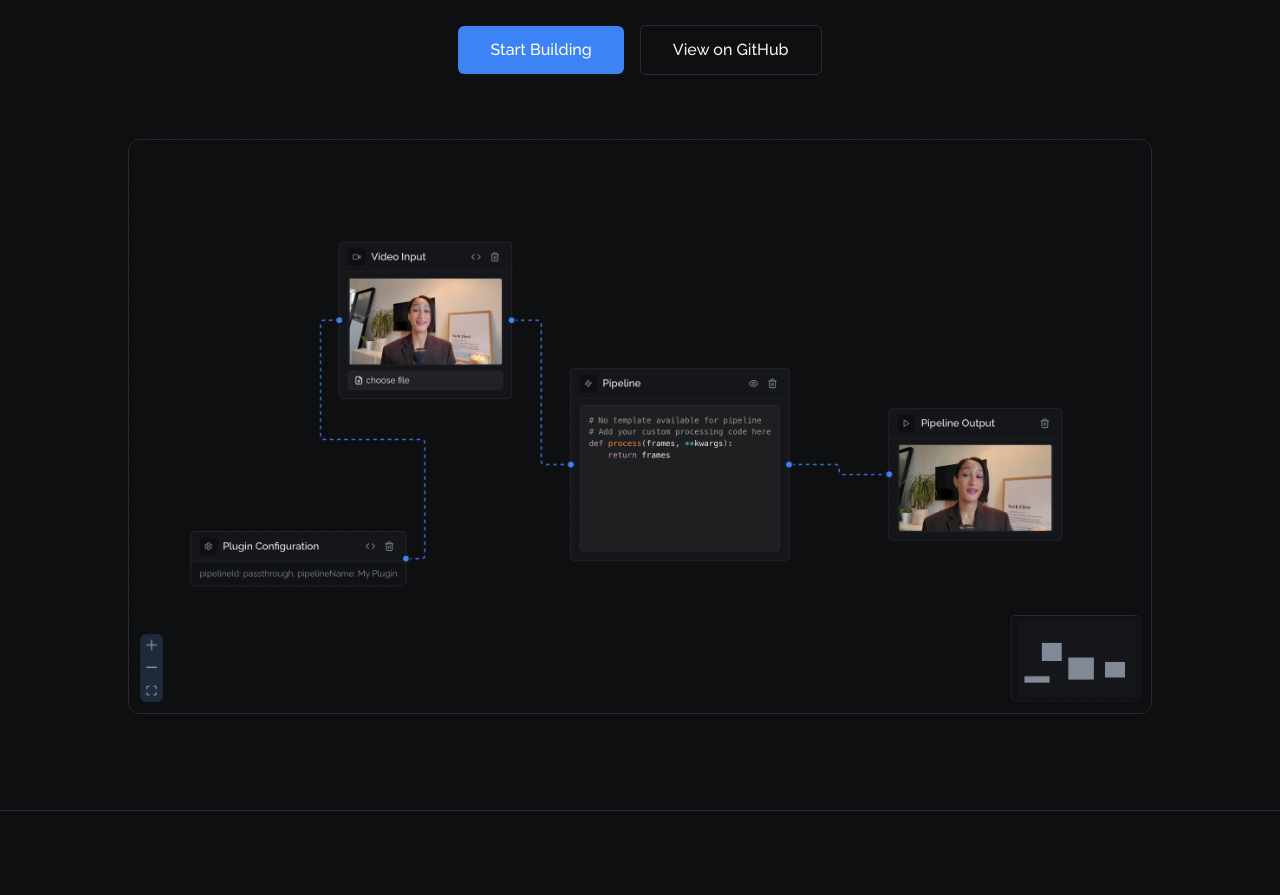
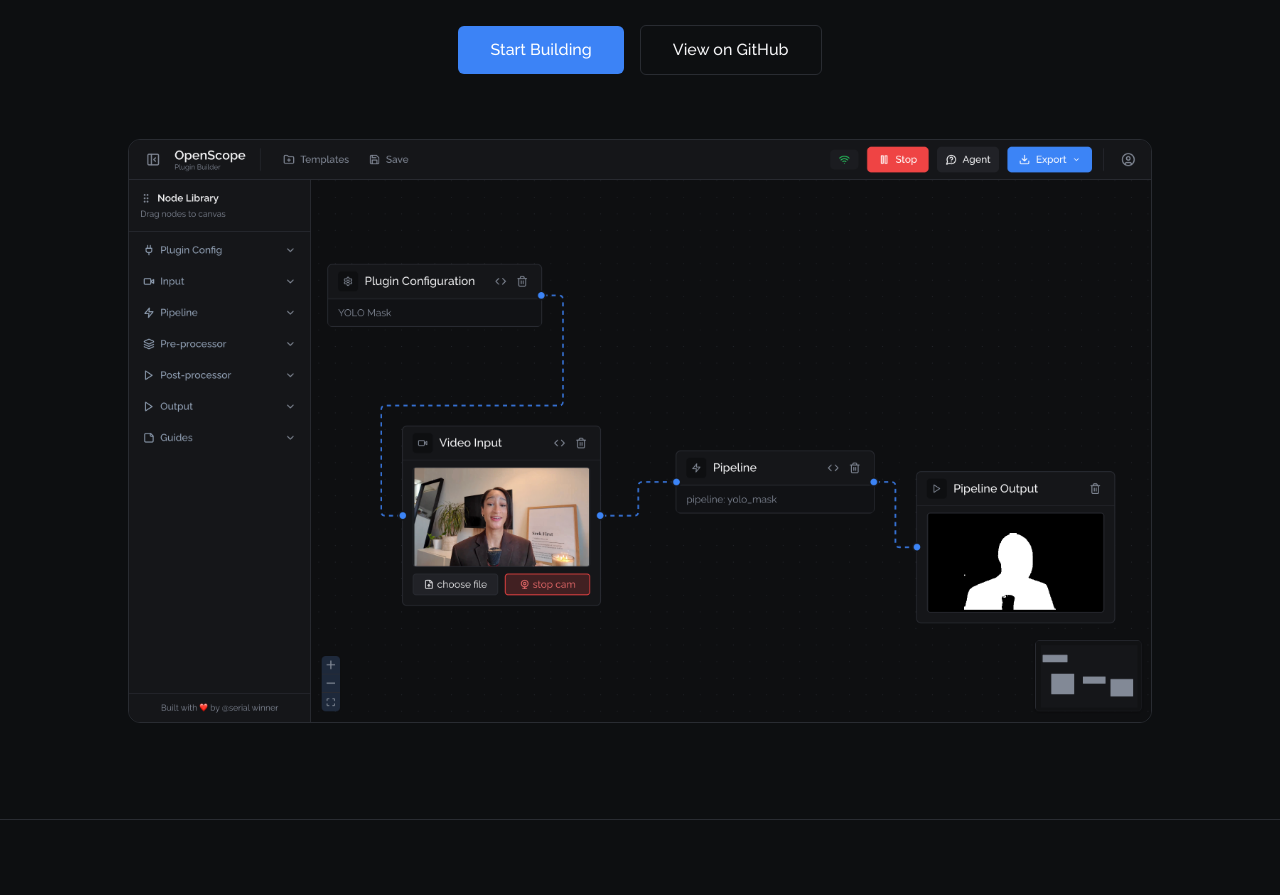
Before and after one commit to Nwakakukaks/openscope, a Next.js app: page / in a window 1280 px wide. Shown: the part 380-1275 px from the top of the page. Built offline with nearby package versions, Linux system fonts and the light colour scheme.

Commit message:
Add NEXT_PUBLIC_API_URL env var for Vercel deployments

```diff
--- a/next.config.js
+++ b/next.config.js
@@ -5,7 +5,9 @@ const nextConfig = {
     return [
       {
         source: '/api/:path*',
-        destination: 'http://localhost:3001/api/:path*',
+        destination: process.env.NEXT_PUBLIC_API_URL
+          ? `${process.env.NEXT_PUBLIC_API_URL}/api/:path*`
+          : 'http://localhost:3001/api/:path*',
       },
     ];
   },
--- a/src/app/page.tsx
+++ b/src/app/page.tsx
@@ -45,7 +45,7 @@ export default function Home() {
         {/* Hero Image */}
         <div className="max-w-5xl mx-auto mt-16">
           <Image
-            src="/hero1.png"
+            src="/hero2.png"
             alt="OpenScope Visual Builder"
             width={1200}
             height={675}
```
Also changed, not shown: src/hooks/useScopeServer.ts (+5 -2 lines), public/hero2.png (added).
